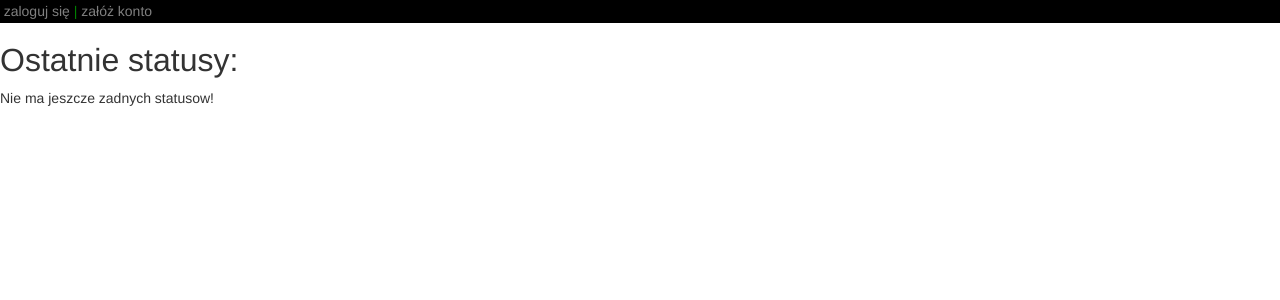
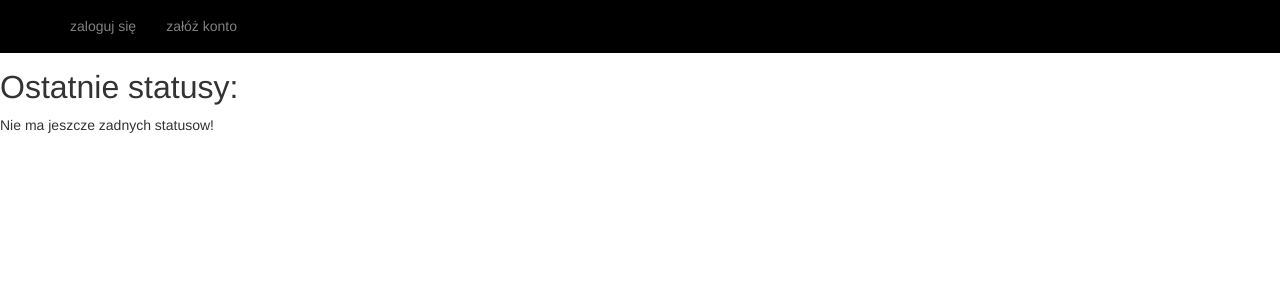
Before and after one commit to weirdnik/plib, a Django app: template templates/front.html in a window 1280 px wide. Shown: the top 300 px of the page. Run offline with Django 3.2, Linux system fonts and the light colour scheme; the template is opened without the code that fills it, so the values that code supplies are empty.

Commit message:
move menu template to parts/menu.html

```diff
--- a/static/style.css
+++ b/static/style.css
@@ -1,6 +1,13 @@
 /*
+ * = General
  * = Feed
  */
+
+/* = General ===============================================================*/
+
+body {
+  padding-top: 50px;
+}
 
 /* = Feed ==================================================================*/
 
@@ -8,12 +15,15 @@
   padding-left: 0;
   list-style: none;
 }
+
 .feed > li {
   display: inline;
 }
+
 .feed > li > a {
   text-decoration: none;
 }
+
 .feed .avatar {
   display: inline-block;
   width: 32px;
--- a/templates/account.html
+++ b/templates/account.html
@@ -1,4 +1,5 @@
 {% extends "xhtml.html" %}{% block body %}
+    {% include "parts/menu.html" %}
     <div id="cockpit">
       <h1>Edycja konta</h1>
       <form method="POST" action="{% url profile.views.edit %}" enctype="multipart/form-data">
--- a/templates/front.html
+++ b/templates/front.html
@@ -1,7 +1,5 @@
 {% extends "xhtml.html" %}{% block body %}
-    <div id="menu">
-      {% if user.is_authenticated %}<a href="{% url mobile_dashboard %}">kokpit</a>{% else %}<a href="{% url login_user %}">zaloguj się</a> | <a href="{% url create_user %}">załóż konto</a>{% endif %}
-    </div>
+    {% include "parts/menu.html" %}
     <div id="frontpage-intro">
       <h1>{{ app_name|safe }}</h1>
     </div>
--- /dev/null
+++ b/templates/parts/menu.html
@@ -0,0 +1,36 @@
+<div id="menu" class="navbar navbar-inverse navbar-fixed-top bs-docs-nav">
+  <div class="container">
+    <button type="button" class="navbar-toggle" data-toggle="collapse" data-target=".nav-collapse">
+    </button>
+    <nav class="nav-collapse bs-navbar-collapse collapse">
+      {% if user.is_authenticated %}
+        <ul class="nav navbar-nav">
+          <li>
+            <a href="{% url mobile_dashboard %}">kokpit</a>
+          </li>
+          <li>
+            <a href="{% url front_page %}">strona główna</a>
+          </li>
+          <li>
+            <a href="{% url profile.views.blog username=user.username %}">blog</a>
+          </li>
+          <li>
+            <a href="{% url edit_account %}">konto</a>
+          </li>
+          <li>
+            <a href="{% url logout_user %}">wyloguj</a>
+          </li>
+        </ul>
+      {% else %}
+        <ul class="nav navbar-nav">
+          <li>
+            <a href="{% url login_user %}">zaloguj się</a>
+          </li>
+          <li>
+            <a href="{% url create_user %}">załóż konto</a>
+          </li>
+        </ul>
+      {% endif %}
+    </nav>
+  </div>
+</div>
```
Also changed, not shown: templates/mobile.html (+1 -8 lines).
